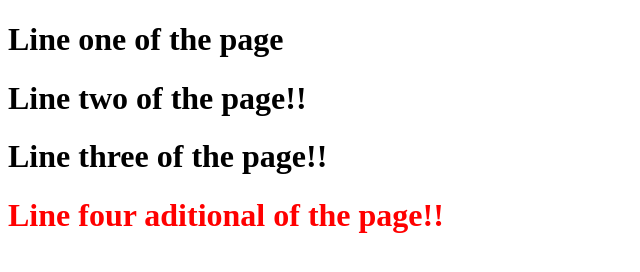
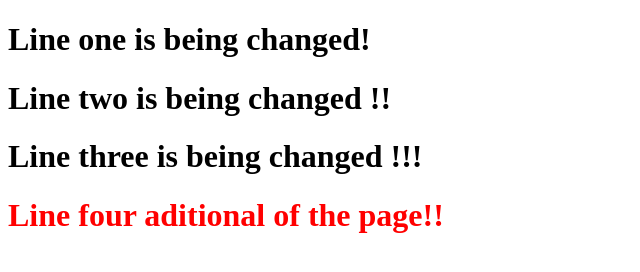
Before and after one commit to 29B1afmgt/MainRepo_Githu, a plain HTML site: page index.html in a window 1280 px wide. Shown: the whole page, without its empty margins (0-640 px from the left). Drawn offline with Linux system fonts and the light colour scheme.

Commit message:
Update index.html
changing the lines

```diff
--- a/index.html
+++ b/index.html
@@ -6,14 +6,14 @@
 		</head>
 		<body>
 			<h1>
-				Line one of the page
+				Line one is being changed!
 			</h1>
 
 			<h1>
-				Line two of the page!!
+				Line two is being changed !!
 			</h1>
 			<h1>
-				Line three of the page!!
+				Line three is being changed !!!
 			</h1>
 
 			<h1 style = "color: Red">
```
